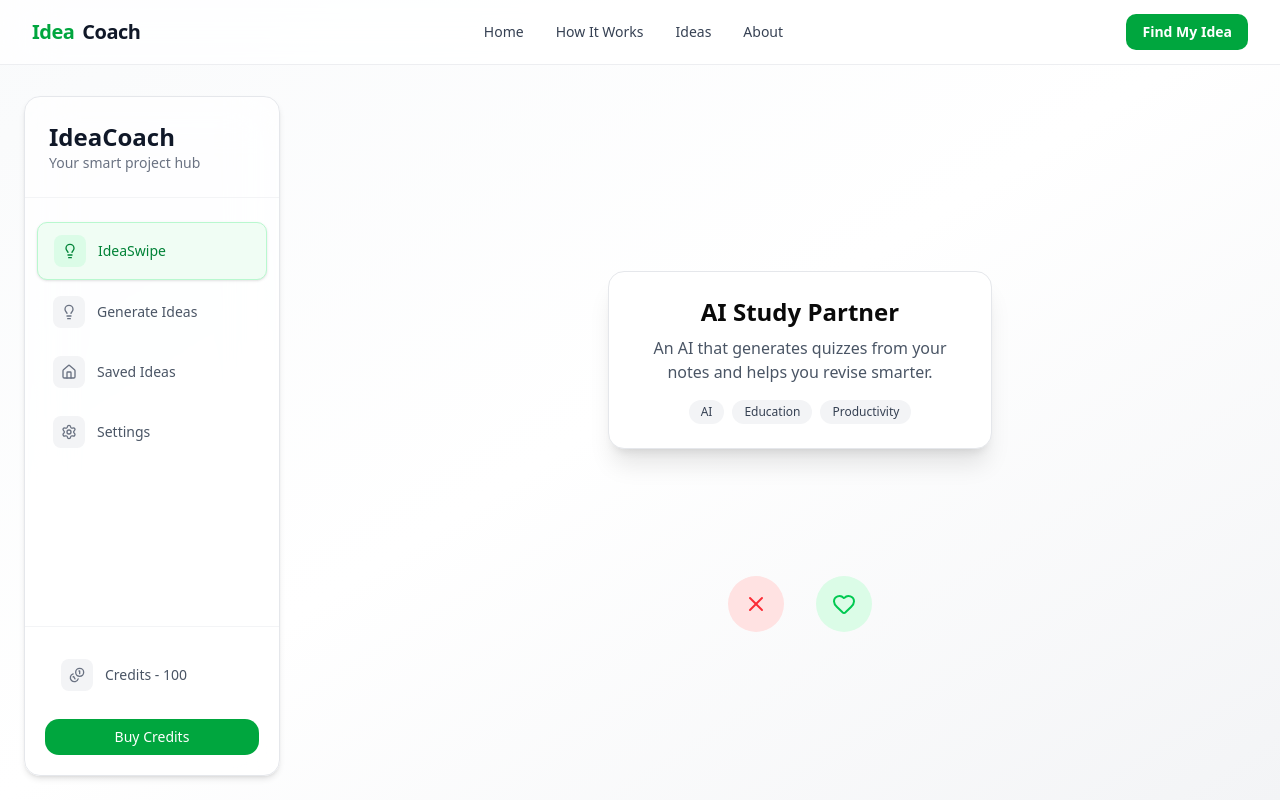
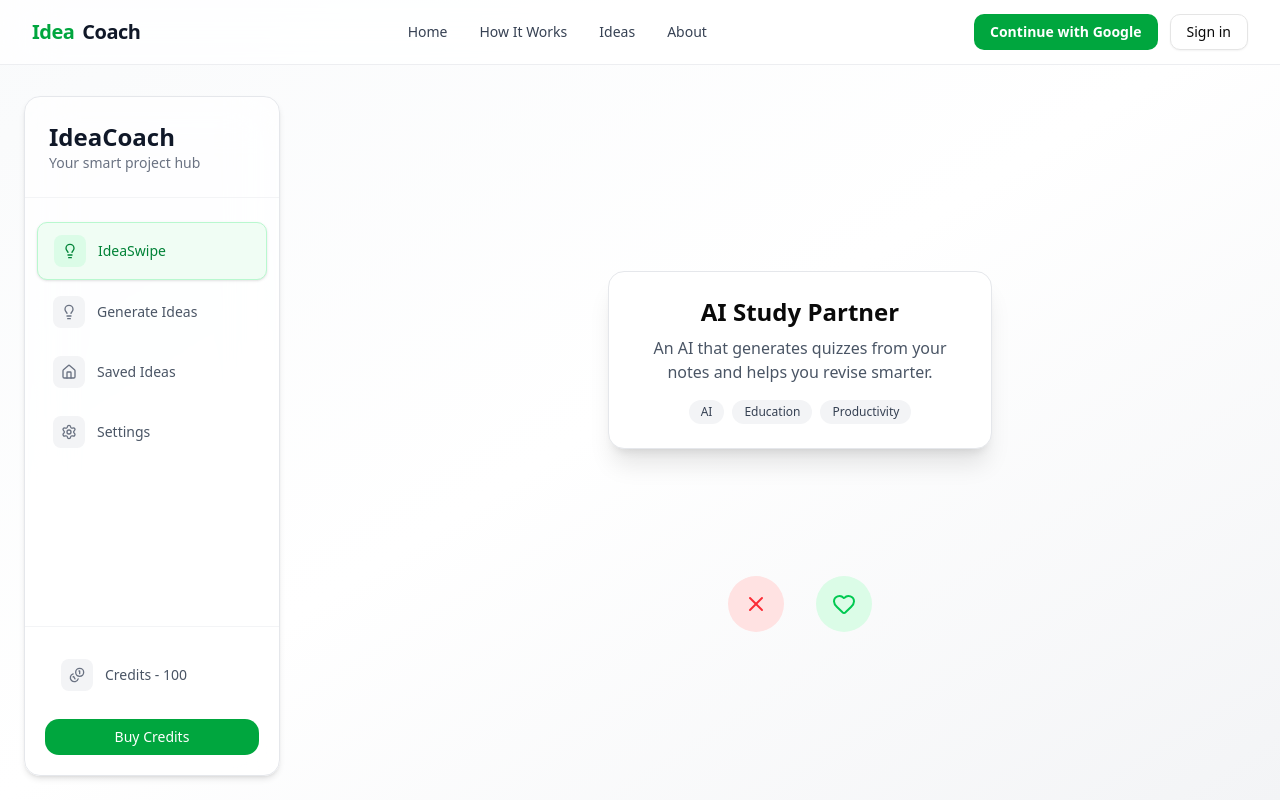
Before and after one commit to imSaikirann/ideacoach, a Next.js app: page /IdeaSwipe in a window 1280 px wide. Built offline with nearby package versions, Linux system fonts and the light colour scheme; no server answers.

Commit message:
feat: added OAuth with NextAuth

```diff
--- /dev/null
+++ b/app/api/auth/[...nextauth]/route.ts
@@ -0,0 +1,14 @@
+import NextAuth from "next-auth";
+import GoogleProvider from "next-auth/providers/google";
+
+const handler = NextAuth({
+  providers: [
+    GoogleProvider({
+      clientId: process.env.AUTH_GOOGLE_ID!,
+      clientSecret: process.env.AUTH_GOOGLE_SECRET!,
+    }),
+  ],
+  session: { strategy: "jwt" },
+});
+
+export { handler as GET, handler as POST };
--- a/app/auth/login/page.tsx
+++ /dev/null
@@ -1,7 +0,0 @@
-import React from 'react'
-
-export default function page() {
-  return (
-    <div>page</div>
-  )
-}
--- a/app/layout.tsx
+++ b/app/layout.tsx
@@ -1,7 +1,8 @@
 import type { Metadata } from "next";
-import { Geist, Geist_Mono, } from "next/font/google";
+import { Geist, Geist_Mono } from "next/font/google";
 import "./globals.css";
 import Navbar from "@/components/Navbar";
+import Providers from "@/components/SessionProvider";
 
 const geistSans = Geist({
   variable: "--font-geist-sans",
@@ -28,8 +29,10 @@ export default function RootLayout({
       <body
         className={`${geistSans.variable} ${geistMono.variable}  antialiased`}
       >
-        <Navbar/>
-        {children}
+        <Providers>
+          <Navbar />
+          {children}
+        </Providers>
       </body>
     </html>
   );
--- a/components/Navbar.tsx
+++ b/components/Navbar.tsx
@@ -4,15 +4,22 @@ import Link from "next/link";
 import { Button } from "@/components/ui/button";
 import { useState } from "react";
 import { Menu, X } from "lucide-react";
+import { signOut, useSession, signIn } from "next-auth/react";
+// import { signIn } from "@/auth";
 
 export default function Navbar() {
   const [isOpen, setIsOpen] = useState(false);
+  const { data: session, status } = useSession();
+  const isAuthed = status === "authenticated";
 
   return (
     <nav className="fixed top-0 left-0 right-0 z-50 border-b border-gray-200/70 bg-white/80 backdrop-blur-xl">
       <div className="mx-auto flex h-16 max-w-7xl items-center justify-between px-4 sm:px-6 lg:px-8">
         {/* Brand */}
-        <Link href="/" className="flex items-center gap-2 text-xl font-bold tracking-tight text-gray-900">
+        <Link
+          href="/"
+          className="flex items-center gap-2 text-xl font-bold tracking-tight text-gray-900"
+        >
           <span className="text-green-600">Idea</span>Coach
         </Link>
 
@@ -25,15 +32,49 @@ export default function Navbar() {
         </div>
 
         {/* Call to action */}
-        <div className="hidden md:block">
+        <div className="hidden items-center gap-3 md:flex">
+          {isAuthed ? (
             <Button className="rounded-lg bg-green-600 px-4 py-2 font-semibold text-white hover:bg-green-500">
               Find My Idea
             </Button>
+          ) : (
+            <Button
+              onClick={() => signIn("google")}
+              className="rounded-lg bg-green-600 px-4 py-2 font-semibold text-white hover:bg-green-500"
+            >
+              Continue with Google
+            </Button>
+          )}
+
+          {isAuthed ? (
+            <div className="flex items-center gap-3">
+              <span className="text-sm text-gray-700">
+                {session?.user?.name ?? session?.user?.email}
+              </span>
+              <Button
+                variant="outline"
+                onClick={() => signOut()}
+                className="rounded-lg"
+              >
+                Sign out
+              </Button>
+            </div>
+          ) : (
+            <Button
+              variant="outline"
+              onClick={() => signIn("google")}
+              className="rounded-lg"
+            >
+              Sign in
+            </Button>
+          )}
         </div>
 
         {/* Mobile menu button */}
+        {/* Mobile menu button */}
         <button
           aria-label="Toggle Menu"
+          aria-expanded={isOpen}
           className="inline-flex items-center justify-center rounded-md p-2 text-gray-700 hover:bg-gray-100 md:hidden"
           onClick={() => setIsOpen((v) => !v)}
         >
@@ -45,14 +86,69 @@ export default function Navbar() {
       {isOpen && (
         <div className="md:hidden">
           <div className="space-y-1 border-t border-gray-200 bg-white/90 px-4 py-3 backdrop-blur">
-            <MobileLink href="/" onClick={() => setIsOpen(false)}>Home</MobileLink>
-            <MobileLink href="/how-it-works" onClick={() => setIsOpen(false)}>How It Works</MobileLink>
-            <MobileLink href="/ideas" onClick={() => setIsOpen(false)}>Ideas</MobileLink>
-            <MobileLink href="/about" onClick={() => setIsOpen(false)}>About</MobileLink>
-            <div className="pt-2">
+            <MobileLink href="/" onClick={() => setIsOpen(false)}>
+              Home
+            </MobileLink>
+            <MobileLink href="/how-it-works" onClick={() => setIsOpen(false)}>
+              How It Works
+            </MobileLink>
+            <MobileLink href="/ideas" onClick={() => setIsOpen(false)}>
+              Ideas
+            </MobileLink>
+            <MobileLink href="/about" onClick={() => setIsOpen(false)}>
+              About
+            </MobileLink>
+
+            {/* Auth actions */}
+            <div className="pt-3 grid gap-2">
+              {isAuthed ? (
+                <>
+                  {/* Primary CTA when logged in */}
+                  <Link href="/IdeaSwipe" onClick={() => setIsOpen(false)}>
                     <Button className="w-full rounded-lg bg-green-600 py-2 font-semibold text-white hover:bg-green-500">
                       Find My Idea
                     </Button>
+                  </Link>
+
+                  {/* Show name/email (optional) */}
+                  <div className="text-sm text-gray-700 px-1">
+                    {session?.user?.name ?? session?.user?.email}
+                  </div>
+
+                  <Button
+                    variant="outline"
+                    className="w-full rounded-lg"
+                    onClick={() => {
+                      setIsOpen(false);
+                      signOut();
+                    }}
+                  >
+                    Sign out
+                  </Button>
+                </>
+              ) : (
+                <>
+                  <Button
+                    className="w-full rounded-lg bg-green-600 py-2 font-semibold text-white hover:bg-green-500"
+                    onClick={() => {
+                      setIsOpen(false);
+                      signIn("google");
+                    }}
+                  >
+                    Continue with Google
+                  </Button>
+                  <Button
+                    variant="outline"
+                    className="w-full rounded-lg"
+                    onClick={() => {
+                      setIsOpen(false);
+                      signIn("google");
+                    }}
+                  >
+                    Sign in
+                  </Button>
+                </>
+              )}
             </div>
           </div>
         </div>
@@ -61,7 +157,13 @@ export default function Navbar() {
   );
 }
 
-function NavLink({ href, children }: { href: string; children: React.ReactNode }) {
+function NavLink({
+  href,
+  children,
+}: {
+  href: string;
+  children: React.ReactNode;
+}) {
   return (
     <Link
       href={href}
@@ -72,7 +174,15 @@ function NavLink({ href, children }: { href: string; children: React.ReactNode }
   );
 }
 
-function MobileLink({ href, children, onClick }: { href: string; children: React.ReactNode; onClick?: () => void }) {
+function MobileLink({
+  href,
+  children,
+  onClick,
+}: {
+  href: string;
+  children: React.ReactNode;
+  onClick?: () => void;
+}) {
   return (
     <Link
       href={href}
--- /dev/null
+++ b/components/SessionProvider.tsx
@@ -0,0 +1,6 @@
+"use client";
+import { SessionProvider } from "next-auth/react";
+
+export default function Providers({ children }: { children: React.ReactNode }) {
+  return <SessionProvider>{children}</SessionProvider>;
+}
--- a/package.json
+++ b/package.json
@@ -19,6 +19,7 @@
     "framer-motion": "^12.23.24",
     "lucide-react": "^0.552.0",
     "next": "^16.0.0",
+    "next-auth": "^4.24.13",
     "prisma": "^6.18.0",
     "react": "^19.2.0",
     "react-dom": "^19.2.0",
```
Also changed, not shown: 1 other file (tests, documents, lock files or other folders). Lines whose indentation alone changed are shown as unchanged.
